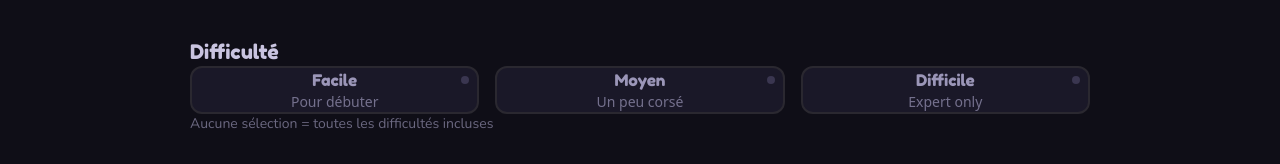
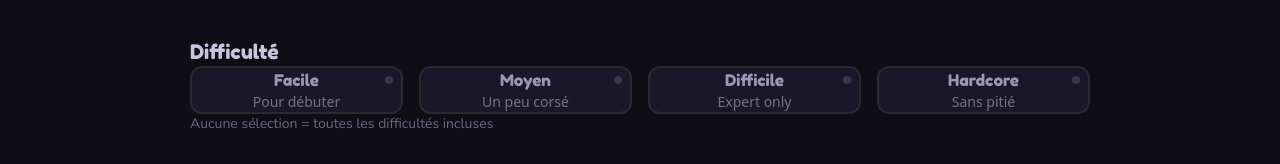
Before and after one commit to coolosproduction/coolos-quizz, a Next.js app: page /configuration in a window 1280 px wide. Shown: the part 234-398 px from the top of the page. Built offline with nearby package versions, Linux system fonts and the light colour scheme; no server answers; the database is empty.

Commit message:
Ajout difficulté Hardcore

```diff
--- a/app/admin/page.tsx
+++ b/app/admin/page.tsx
@@ -9,6 +9,7 @@ const diffColors: Record<string, string> = {
   facile: '#6bcb77',
   moyen: '#ffd93d',
   difficile: '#ff6b6b',
+  hardcore: '#a78bfa',
 }
 
 type Question = {
--- a/app/admin/question/modifier/[id]/page.tsx
+++ b/app/admin/question/modifier/[id]/page.tsx
@@ -24,6 +24,7 @@ export default function ModifierQuestion() {
     { id: 'facile', label: 'Facile', color: '#6bcb77', bg: '#1a2e1f' },
     { id: 'moyen', label: 'Moyen', color: '#ffd93d', bg: '#1f1e10' },
     { id: 'difficile', label: 'Difficile', color: '#ff6b6b', bg: '#2e1a1a' },
+    { id: 'hardcore', label: 'Hardcore', color: '#a78bfa', bg: '#2a1f3d' },
   ]
 
   useEffect(() => {
--- a/app/admin/question/nouvelle/page.tsx
+++ b/app/admin/question/nouvelle/page.tsx
@@ -20,6 +20,7 @@ export default function NouvelleQuestion() {
     { id: 'facile', label: 'Facile', color: '#6bcb77', bg: '#1a2e1f' },
     { id: 'moyen', label: 'Moyen', color: '#ffd93d', bg: '#1f1e10' },
     { id: 'difficile', label: 'Difficile', color: '#ff6b6b', bg: '#2e1a1a' },
+    { id: 'hardcore', label: 'Hardcore', color: '#a78bfa', bg: '#2a1f3d' },
   ]
 
   useEffect(() => {
--- a/app/configuration/page.tsx
+++ b/app/configuration/page.tsx
@@ -9,6 +9,7 @@ const difficultes = [
   { id: 'facile', label: 'Facile', sub: 'Pour débuter', color: '#6bcb77', bg: '#1a2e1f' },
   { id: 'moyen', label: 'Moyen', sub: 'Un peu corsé', color: '#ffd93d', bg: '#1f1e10' },
   { id: 'difficile', label: 'Difficile', sub: 'Expert only', color: '#ff6b6b', bg: '#2e1a1a' },
+  { id: 'hardcore', label: 'Hardcore', sub: 'Sans pitié', color: '#a78bfa', bg: '#2a1f3d' },
 ]
 
 const nbQuestions = [10, 20, 30, 40, 50]
@@ -90,7 +91,7 @@ export default function Configuration() {
 
   const handleLancer = () => {
     const categoryIds = themesSelec.length === 0 ? themes.map(t => t.id) : themesSelec
-    const difficulties = diffSelec.length === 0 ? ['facile', 'moyen', 'difficile'] : diffSelec
+    const difficulties = diffSelec.length === 0 ? ['facile', 'moyen', 'difficile', 'hardcore'] : diffSelec
     const params = new URLSearchParams({
       categories: categoryIds.join(','),
       difficulties: difficulties.join(','),
@@ -114,10 +115,10 @@ export default function Configuration() {
           <span className="text-[#c9c4e0]"> Quiz</span>
         </Link>
         {typeof window !== 'undefined' && sessionStorage.getItem('is_invite') !== 'true' && (
-  <Link href="/profil" className="w-10 h-10 rounded-full bg-[#2a1f3d] border-2 border-[#a78bfa] flex items-center justify-center cursor-pointer">
-    <div className="w-5 h-5 rounded-full bg-[#a78bfa]"></div>
-  </Link>
-)}
+          <Link href="/profil" className="w-10 h-10 rounded-full bg-[#2a1f3d] border-2 border-[#a78bfa] flex items-center justify-center cursor-pointer">
+            <div className="w-5 h-5 rounded-full bg-[#a78bfa]"></div>
+          </Link>
+        )}
       </nav>
 
       <div style={{ maxWidth: '900px', margin: '0 auto', display: 'flex', flexDirection: 'column', gap: '40px' }}>
```
